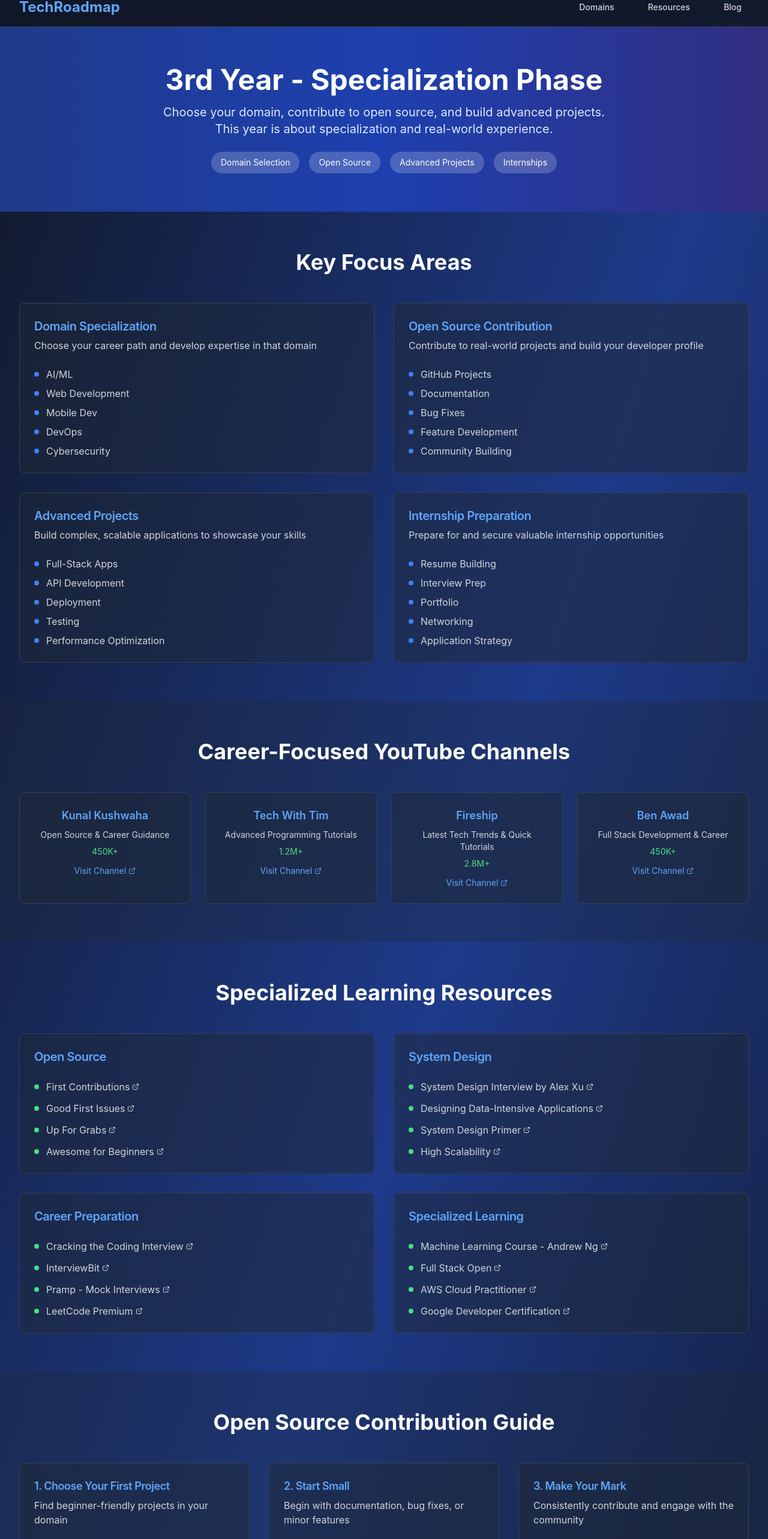
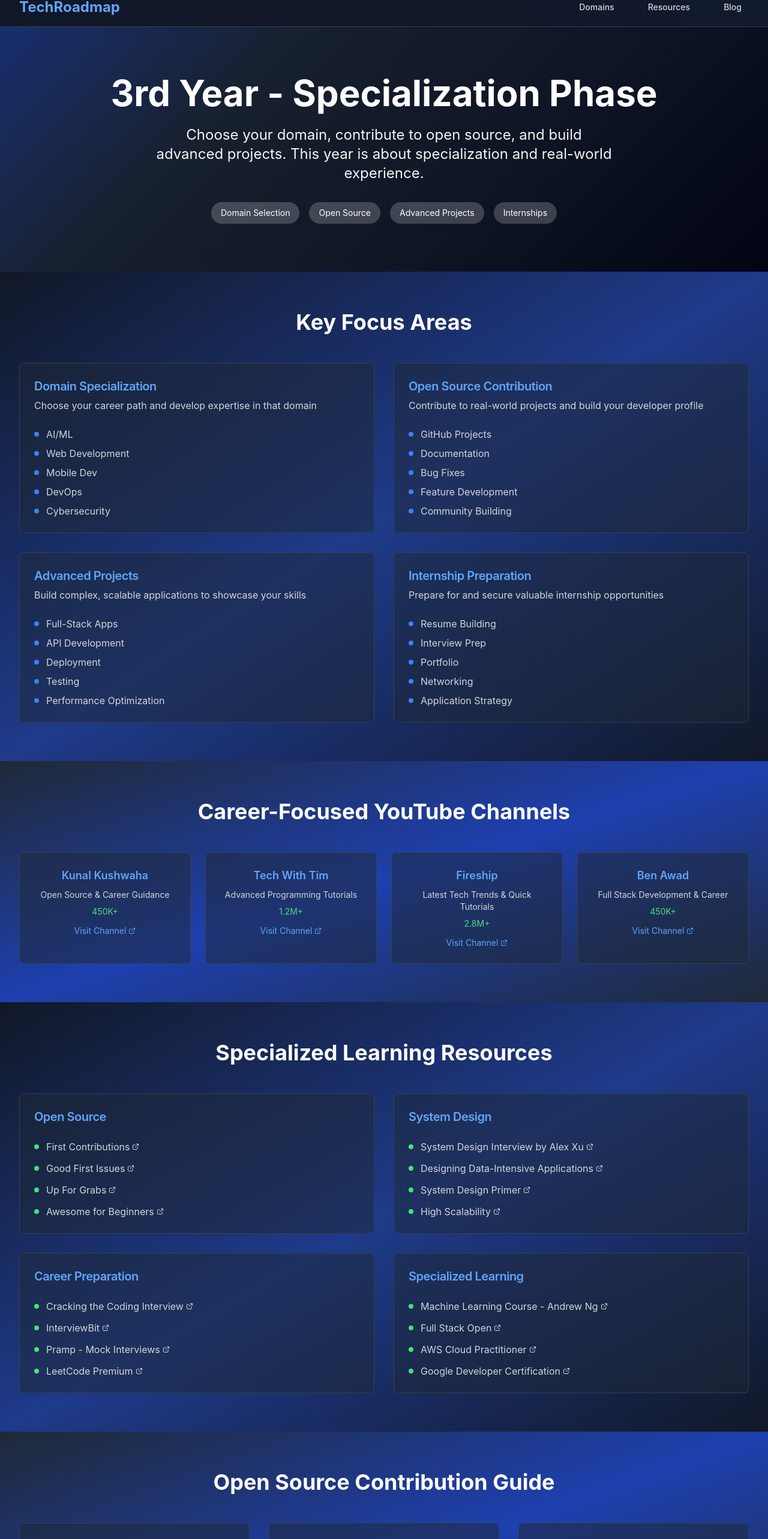
Before and after one commit to sumitmishra07/college-tech-horizon, a React (Vite) app: page /third-year in a window 1280 px wide. Shown: the part 20-2586 px from the top of the page at 60% size. Built offline with nearby package versions, Linux system fonts and the light colour scheme.

Commit message:
Fix: Apply homepage header style to year pages
Updated the header sections of 1st, 2nd, 3rd, and 4th year pages to match the design and color scheme of the homepage header. Edited `src/pages/FirstYear.tsx`, `src/pages/SecondYear.tsx`, `src/pages/ThirdYear.tsx`, and `src/pages/FourthYear.tsx`.

```diff
--- a/src/pages/FirstYear.tsx
+++ b/src/pages/FirstYear.tsx
@@ -1,3 +1,4 @@
+
 import Navigation from "@/components/Navigation";
 import Footer from "@/components/Footer";
 import { Button } from "@/components/ui/button";
@@ -119,12 +120,14 @@ const FirstYear = () => {
     <div className="min-h-screen bg-gradient-to-br from-gray-900 via-blue-900 to-gray-900">
       <Navigation />
 
-      {/* Hero Section */}
-      <section className="bg-gradient-to-r from-blue-900 via-blue-800 to-indigo-900 text-white py-16">
-        <div className="max-w-7xl mx-auto px-4 sm:px-6 lg:px-8">
-          <div className="text-center">
-            <h1 className="text-5xl font-bold mb-4 text-white">1st Year - Foundation Phase</h1>
-            <p className="text-xl mb-6 max-w-3xl mx-auto text-blue-100">
+      {/* Hero Section - Matching home page style */}
+      <section className="relative hero-gradient text-white py-20">
+        <div className="absolute inset-0 bg-black/20"></div>
+        <div className="relative max-w-7xl mx-auto px-4 sm:px-6 lg:px-8 text-center">
+          <h1 className="text-5xl md:text-6xl font-bold mb-6 animate-fade-in">
+            1st Year - Foundation Phase
+          </h1>
+          <p className="text-xl md:text-2xl mb-8 text-gray-100 max-w-3xl mx-auto">
             Build strong programming fundamentals and start your coding journey. This year is all about learning the basics right!
           </p>
           <div className="flex flex-wrap justify-center gap-4">
@@ -132,7 +135,6 @@ const FirstYear = () => {
             <span className="bg-white bg-opacity-20 px-4 py-2 rounded-full text-sm">Basic DSA</span>
             <span className="bg-white bg-opacity-20 px-4 py-2 rounded-full text-sm">Git & GitHub</span>
             <span className="bg-white bg-opacity-20 px-4 py-2 rounded-full text-sm">CS Fundamentals</span>
-            </div>
           </div>
         </div>
       </section>
@@ -326,7 +328,7 @@ const FirstYear = () => {
           <p className="text-xl mb-8 text-blue-100">
             Once you're comfortable with programming basics and simple DSA, move to the next level!
           </p>
-          <Button size="lg" variant="outline" className="border-white text-white hover:bg-white hover:text-blue-900 px-8 py-4 text-lg" asChild>
+          <Button size="lg" variant="outline" className="border-blue-300 text-blue-300 hover:bg-blue-300 hover:text-gray-900 px-8 py-4 text-lg" asChild>
             <a href="/second-year">Explore 2nd Year Guide</a>
           </Button>
         </div>
--- a/src/pages/SecondYear.tsx
+++ b/src/pages/SecondYear.tsx
@@ -133,12 +133,14 @@ const SecondYear = () => {
     <div className="min-h-screen bg-gradient-to-br from-gray-900 via-blue-900 to-gray-900">
       <Navigation />
 
-      {/* Hero Section */}
-      <section className="bg-gradient-to-r from-blue-900 via-blue-800 to-indigo-900 text-white py-16">
-        <div className="max-w-7xl mx-auto px-4 sm:px-6 lg:px-8">
-          <div className="text-center">
-            <h1 className="text-5xl font-bold mb-4 text-white">2nd Year - Development Phase</h1>
-            <p className="text-xl mb-6 max-w-3xl mx-auto text-blue-100">
+      {/* Hero Section - Matching home page style */}
+      <section className="relative hero-gradient text-white py-20">
+        <div className="absolute inset-0 bg-black/20"></div>
+        <div className="relative max-w-7xl mx-auto px-4 sm:px-6 lg:px-8 text-center">
+          <h1 className="text-5xl md:text-6xl font-bold mb-6 animate-fade-in">
+            2nd Year - Development Phase
+          </h1>
+          <p className="text-xl md:text-2xl mb-8 text-gray-100 max-w-3xl mx-auto">
             Master advanced algorithms and start building real-world projects. This year combines theory with practical development skills.
           </p>
           <div className="flex flex-wrap justify-center gap-4">
@@ -146,7 +148,6 @@ const SecondYear = () => {
             <span className="bg-white bg-opacity-20 px-4 py-2 rounded-full text-sm">Web Development</span>
             <span className="bg-white bg-opacity-20 px-4 py-2 rounded-full text-sm">Projects</span>
             <span className="bg-white bg-opacity-20 px-4 py-2 rounded-full text-sm">Database</span>
-            </div>
           </div>
         </div>
       </section>
@@ -295,7 +296,7 @@ const SecondYear = () => {
           <p className="text-xl mb-8 text-blue-100">
             Once you've mastered development basics, it's time to specialize and contribute to open source!
           </p>
-          <Button size="lg" variant="outline" className="border-white text-white hover:bg-white hover:text-blue-900 px-8 py-4 text-lg" asChild>
+          <Button size="lg" variant="outline" className="border-blue-300 text-blue-300 hover:bg-blue-300 hover:text-gray-900 px-8 py-4 text-lg" asChild>
             <a href="/third-year">Explore 3rd Year Guide</a>
           </Button>
         </div>
--- a/src/pages/ThirdYear.tsx
+++ b/src/pages/ThirdYear.tsx
@@ -1,4 +1,3 @@
-
 import Navigation from "@/components/Navigation";
 import Footer from "@/components/Footer";
 import { Button } from "@/components/ui/button";
@@ -140,12 +139,14 @@ const ThirdYear = () => {
     <div className="min-h-screen bg-gradient-to-br from-gray-900 via-blue-900 to-gray-900">
       <Navigation />
 
-      {/* Hero Section */}
-      <section className="bg-gradient-to-r from-blue-900 via-blue-800 to-indigo-900 text-white py-16">
-        <div className="max-w-7xl mx-auto px-4 sm:px-6 lg:px-8">
-          <div className="text-center">
-            <h1 className="text-5xl font-bold mb-4 text-white">3rd Year - Specialization Phase</h1>
-            <p className="text-xl mb-6 max-w-3xl mx-auto text-blue-100">
+      {/* Hero Section - Matching home page style */}
+      <section className="relative hero-gradient text-white py-20">
+        <div className="absolute inset-0 bg-black/20"></div>
+        <div className="relative max-w-7xl mx-auto px-4 sm:px-6 lg:px-8 text-center">
+          <h1 className="text-5xl md:text-6xl font-bold mb-6 animate-fade-in">
+            3rd Year - Specialization Phase
+          </h1>
+          <p className="text-xl md:text-2xl mb-8 text-gray-100 max-w-3xl mx-auto">
             Choose your domain, contribute to open source, and build advanced projects. This year is about specialization and real-world experience.
           </p>
           <div className="flex flex-wrap justify-center gap-4">
@@ -155,11 +156,10 @@ const ThirdYear = () => {
             <span className="bg-white bg-opacity-20 px-4 py-2 rounded-full text-sm">Internships</span>
           </div>
         </div>
-        </div>
       </section>
 
       {/* Key Focus Areas */}
-      <section className="py-16">
+      <section className="py-16 bg-gradient-to-br from-gray-900 via-blue-900 to-gray-900">
         <div className="max-w-7xl mx-auto px-4 sm:px-6 lg:px-8">
           <h2 className="text-4xl font-bold text-center text-white mb-12">Key Focus Areas</h2>
           <div className="grid grid-cols-1 md:grid-cols-2 gap-8">
@@ -186,7 +186,7 @@ const ThirdYear = () => {
       </section>
 
       {/* YouTube Channels */}
-      <section className="py-16 bg-gray-800/30">
+      <section className="py-16 bg-gradient-to-br from-gray-800 via-blue-800 to-gray-800">
         <div className="max-w-7xl mx-auto px-4 sm:px-6 lg:px-8">
           <h2 className="text-4xl font-bold text-center text-white mb-12">Career-Focused YouTube Channels</h2>
           <div className="grid grid-cols-1 md:grid-cols-2 lg:grid-cols-4 gap-6">
@@ -212,7 +212,7 @@ const ThirdYear = () => {
       </section>
 
       {/* Learning Resources */}
-      <section className="py-16">
+      <section className="py-16 bg-gradient-to-br from-gray-900 via-blue-900 to-gray-900">
         <div className="max-w-7xl mx-auto px-4 sm:px-6 lg:px-8">
           <h2 className="text-4xl font-bold text-center text-white mb-12">Specialized Learning Resources</h2>
           <div className="grid grid-cols-1 lg:grid-cols-2 gap-8">
@@ -245,7 +245,7 @@ const ThirdYear = () => {
       </section>
 
       {/* Open Source Guide */}
-      <section className="py-16 bg-gray-800/30">
+      <section className="py-16 bg-gradient-to-br from-gray-800 via-blue-800 to-gray-800">
         <div className="max-w-7xl mx-auto px-4 sm:px-6 lg:px-8">
           <h2 className="text-4xl font-bold text-center text-white mb-12">Open Source Contribution Guide</h2>
           <div className="grid grid-cols-1 md:grid-cols-3 gap-8">
@@ -272,7 +272,7 @@ const ThirdYear = () => {
       </section>
 
       {/* Internship Preparation */}
-      <section className="py-16">
+      <section className="py-16 bg-gradient-to-br from-gray-900 via-blue-900 to-gray-900">
         <div className="max-w-7xl mx-auto px-4 sm:px-6 lg:px-8">
           <h2 className="text-4xl font-bold text-center text-white mb-12">Internship Preparation Tips</h2>
           <div className="grid grid-cols-1 md:grid-cols-3 gap-8">
@@ -305,7 +305,7 @@ const ThirdYear = () => {
           <p className="text-xl mb-8 text-blue-100">
             Time to prepare for placements and plan your career path. The final push towards your dream job!
           </p>
-          <Button size="lg" className="bg-blue-500 hover:bg-blue-600 text-white px-8 py-4 text-lg" asChild>
+          <Button size="lg" variant="outline" className="border-blue-300 text-blue-300 hover:bg-blue-300 hover:text-gray-900 px-8 py-4 text-lg" asChild>
             <a href="/fourth-year">Explore 4th Year Guide</a>
           </Button>
         </div>
```
Also changed, not shown: src/pages/FourthYear.tsx (+17 -17 lines). Lines whose indentation alone changed are shown as unchanged.
